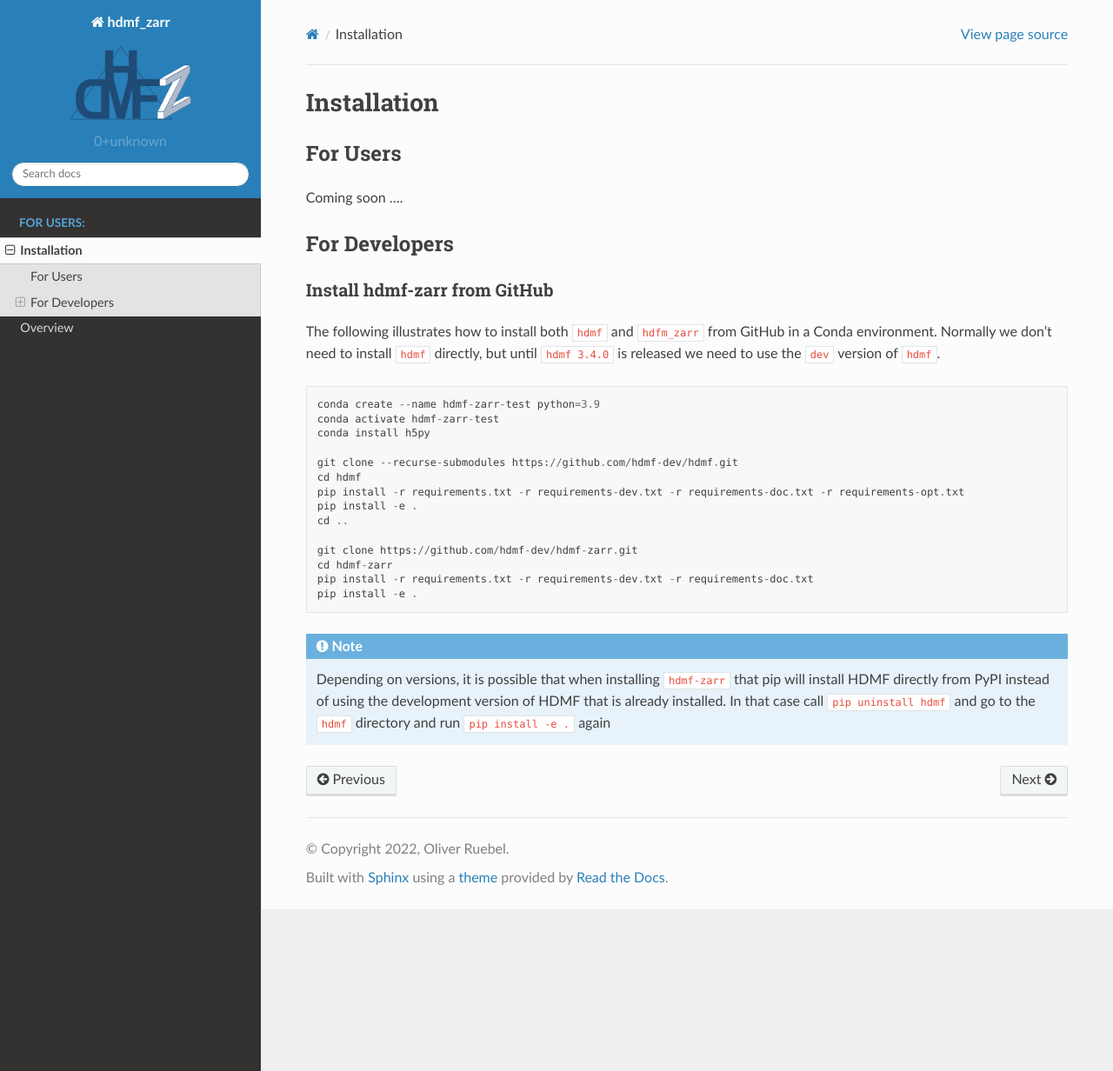
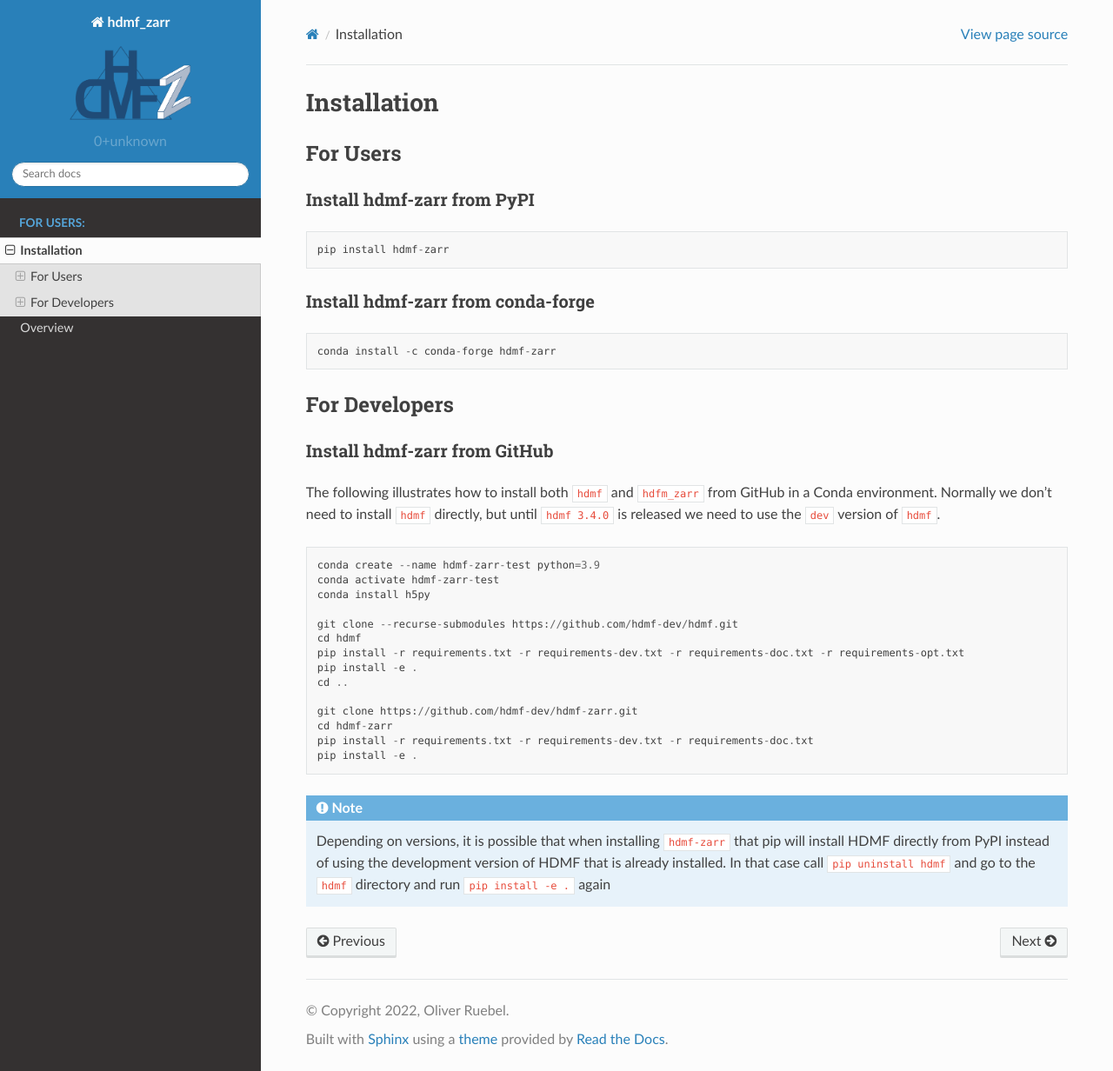
Before and after one commit to hdmf-dev/hdmf-zarr, a Sphinx documentation site: the page built from docs/source/installation.rst, in a window 1280 px wide and 1232 px high. Shown: the whole window at 87% size. Built offline with Sphinx 7.4.7 and the Read the Docs theme 2.0.0, drawn with Linux system fonts in a browser that asks for light colours; pages that are not in the unit, such as notebooks, are missing from menus.

Commit message:
Add pip/conda install instructions for users (#63)

```diff
--- a/docs/source/installation.rst
+++ b/docs/source/installation.rst
@@ -4,7 +4,19 @@
 For Users
 ---------
 
-Coming soon ....
+Install hdmf-zarr from PyPI
+^^^^^^^^^^^^^^^^^^^^^^^^^^^
+
+.. code-block::
+
+    pip install hdmf-zarr
+
+Install hdmf-zarr from conda-forge
+^^^^^^^^^^^^^^^^^^^^^^^^^^^^^^^^^^
+
+.. code-block::
+
+    conda install -c conda-forge hdmf-zarr
 
 For Developers
 --------------
```
